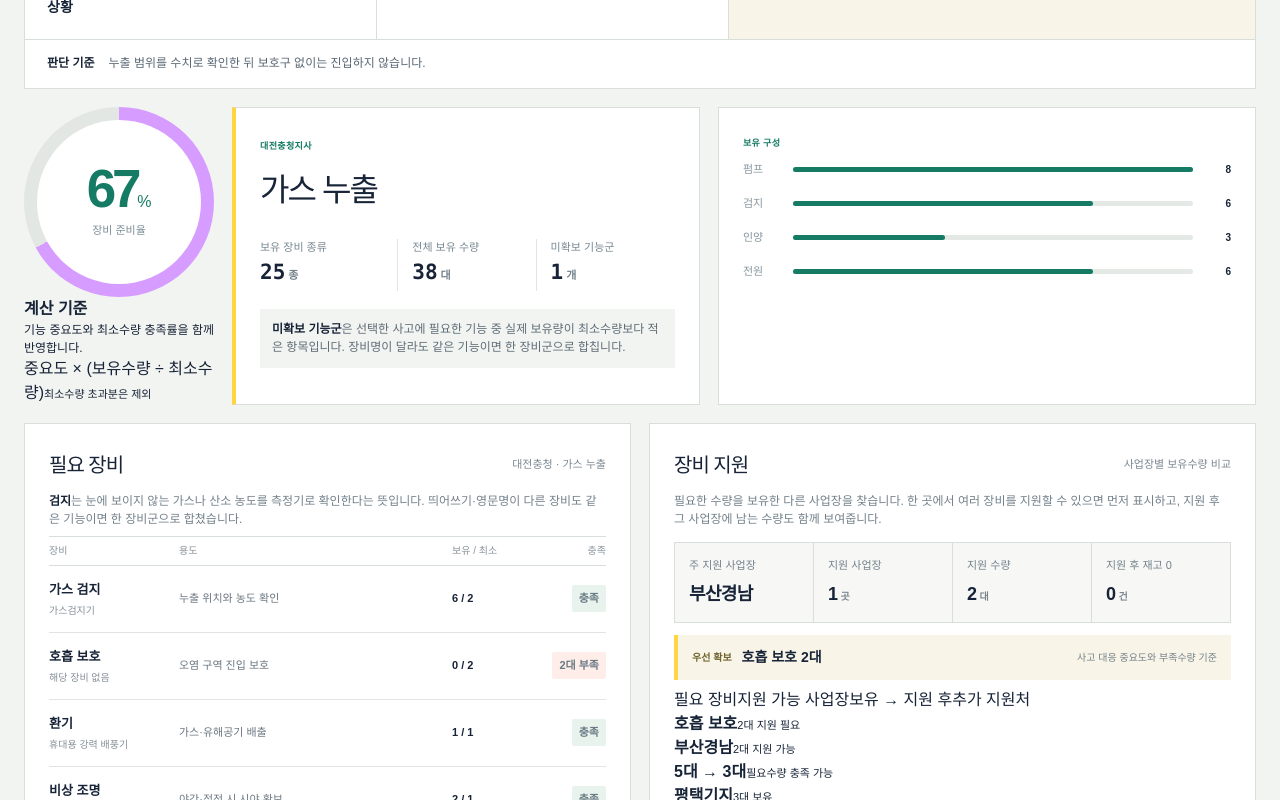
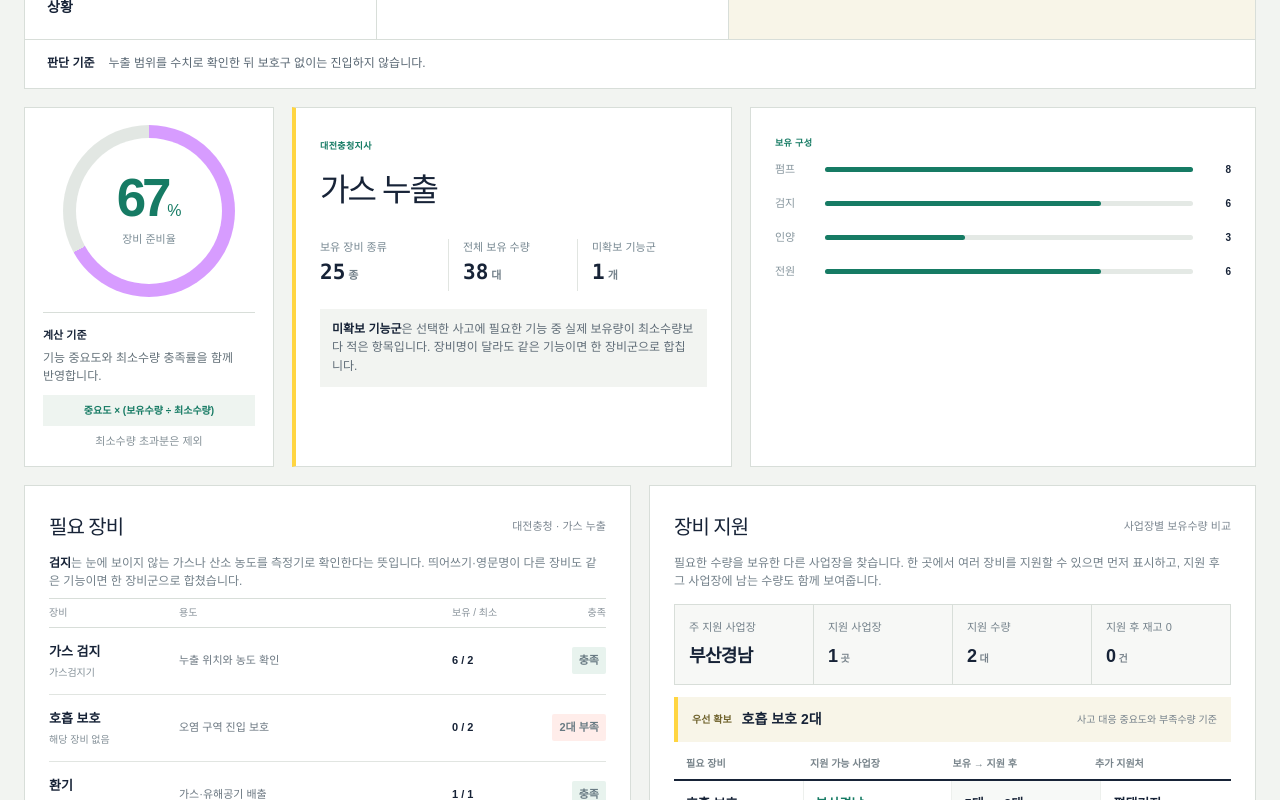
Before and after one commit to woals5420/hyeonjang-on, a Next.js app: page /recover in a window 1280 px wide. Shown: the part 500-1300 px from the top of the page. Built offline with nearby package versions, Linux system fonts and the light colour scheme.

Commit message:
긴급복구 지원표 반응형 배치 개선

```diff
--- a/app/globals.css
+++ b/app/globals.css
@@ -417,7 +417,7 @@ footer .candidate-nav a { color: #aab5c1; }
 .rg-selector { display: grid; grid-template-columns: 1.3fr 1fr; gap: 10px; padding: 18px; border: 1px solid #2a3a42; background: #111f26; }
 .rg-selector label { color: #7f9099; font-size: 9px; font-weight: 900; }
 .rg-selector select { margin-top: 8px; border-color: #33464f; background: #0c171d; color: #fff; }
-.rg-status { display: grid; grid-template-columns: 190px 1fr 1.15fr; gap: 18px; margin: 0 max(24px, calc((100vw - 1340px) / 2)) 18px; }
+.rg-status { display: grid; grid-template-columns: 250px 1fr 1.15fr; gap: 18px; margin: 0 max(24px, calc((100vw - 1340px) / 2)) 18px; }
 .readiness-ring, .rg-site-summary, .rg-fingerprint, .dispatch-kit, .transfer-board, .latent-grid, .rg-model { border: 1px solid #2a3a42; background: #111f26; }
 .readiness-ring { display: grid; place-items: center; width: 190px; height: 190px; border-radius: 50%; padding: 13px; }
 .readiness-ring > div { display: grid; grid-template-columns: auto auto; place-content: center; align-items: baseline; width: 100%; height: 100%; border-radius: 50%; background: #111f26; text-align: center; }
@@ -479,7 +479,7 @@ footer .candidate-nav a { color: #aab5c1; }
   .candidate-header { grid-template-columns: 1fr auto; }
   .candidate-header > small { display: none; }
   .dz-console, .dz-grid, .rg-main-grid { grid-template-columns: 1fr; }
-  .rg-status { grid-template-columns: 190px 1fr; }
+  .rg-status { grid-template-columns: 250px 1fr; }
   .rg-fingerprint { grid-column: 1/-1; }
   .latent-stage { grid-template-columns: 150px 1fr; padding: 24px; gap: 24px; }
   .origin-site { width: 125px; height: 125px; }
@@ -689,12 +689,13 @@ footer .candidate-nav a { color: #aab5c1; }
 .eocs-note { margin: 10px 0 0; color: #758079; font-size: 8px; line-height: 1.55; }
 .eocs-note a { color: var(--green); font-weight: 900; text-decoration: underline; text-underline-offset: 2px; }
 
-.readiness-proof { margin: 0 max(24px, calc((100vw - 1340px) / 2)) 18px; padding: 20px 24px; border: 1px solid var(--line); background: #fff; }
-.readiness-proof > p { margin: 8px 0 11px; color: #53616d; font-size: 10px; line-height: 1.6; }
-.readiness-proof > p b { color: var(--navy); }
-.proof-chips { display: flex; flex-wrap: wrap; gap: 7px; align-items: center; }
-.proof-chips span { padding: 5px 8px; border-radius: 2px; background: #e9efeb; color: var(--green); font-size: 8px; font-weight: 900; }
-.proof-chips em { margin-left: auto; color: #7a858d; font-size: 8px; font-style: normal; }
+.readiness-card { display: flex; flex-direction: column; align-items: center; padding: 17px 18px 16px; border: 1px solid var(--line); background: #fff; }
+.readiness-card .readiness-ring { width: 172px; height: 172px; flex: none; }
+.readiness-card-proof { width: 100%; margin-top: 15px; padding-top: 14px; border-top: 1px solid var(--line); }
+.readiness-card-proof strong { display: block; color: var(--navy); font-size: 11px; }
+.readiness-card-proof p { margin: 6px 0 10px; color: #65727a; font-size: 10px; line-height: 1.5; word-break: keep-all; }
+.readiness-card-proof span { display: block; padding: 8px 9px; background: #eef4f0; color: var(--green); font-size: 10px; font-weight: 900; text-align: center; }
+.readiness-card-proof small { display: block; margin-top: 7px; color: #849097; text-align: center; }
 .kit-columns-wide, .kit-row-wide { grid-template-columns: 120px 1fr 76px 68px; }
 .kit-row-wide { min-height: 67px; }
 .kit-row-wide strong small { display: block; max-width: 110px; margin-top: 5px; color: #849098; font-size: 7px; font-weight: 500; line-height: 1.35; }
@@ -763,11 +764,16 @@ footer .candidate-nav a { color: #aab5c1; }
 .ai-priority b { color: #6f622c; font-size: 10px; }
 .ai-priority strong { color: var(--navy); font-size: 14px; }
 .ai-priority span { color: #75808a; font-size: 10px; text-align: right; }
-.transfer-row-rich { grid-template-columns: 95px 1.2fr 82px 38px 1fr; min-height: 78px; font-size: 11px; }
-.transfer-row-rich > em { width: 34px; height: 34px; background: #eef4f0; font-size: 10px; }
-.transfer-row-rich > em::after { content: '점'; margin-left: 1px; font-size: 7px; }
-.transfer-row-rich .backup-site { color: #66747d; }
-.transfer-row-rich .backup-site small { color: #879199; }
+.support-columns, .support-row { display: grid; grid-template-columns: 1fr 1.15fr 1.15fr 1fr; gap: 0; }
+.support-columns { margin-top: 14px; padding: 0 12px 8px; border-bottom: 2px solid var(--navy); color: #78848b; font-size: 10px; font-weight: 900; }
+.support-row { align-items: stretch; border-bottom: 1px solid var(--line); }
+.support-row > div { min-width: 0; padding: 14px 12px; border-right: 1px solid #edf0ed; }
+.support-row > div:last-child { border-right: 0; }
+.support-row strong { display: block; overflow-wrap: anywhere; color: var(--navy); font-size: 13px; line-height: 1.4; }
+.support-row small { display: block; margin-top: 5px; color: #76828a; font-size: 10px; line-height: 1.45; }
+.support-row > div:nth-child(2) strong { color: var(--green); }
+.support-row > div:nth-child(3) { background: #f7f9f7; }
+.support-row > p { grid-column: 2/-1; margin: 0; padding: 16px 12px; color: #7a858c; }
 .score-guide { margin: 12px 0 0; padding: 11px 12px; background: var(--paper); color: #69757d; font-size: 10px; line-height: 1.55; }
 .score-guide b { margin-right: 6px; color: var(--green); }
 
@@ -783,7 +789,7 @@ footer .candidate-nav a { color: #aab5c1; }
   .candidate-header > small, .header-status { font-size: 12px; }
   .digsafe-page small, .recover-page small { font-size: 11px; }
   .digsafe-page p, .recover-page p { font-size: 12px; }
-  .page-howto, .section-help, .readiness-proof > p, .readiness-summary, .rg-model > p { font-size: 12px; }
+  .page-howto, .section-help, .readiness-card-proof p, .readiness-summary, .rg-model > p { font-size: 12px; }
   .kit-columns, .patrol-columns { font-size: 10px; }
   .kit-row, .transfer-row, .dz-row { font-size: 11px; }
   .kit-row strong, .transfer-row strong, .dz-row strong { font-size: 13px; }
@@ -794,11 +800,10 @@ footer .candidate-nav a { color: #aab5c1; }
 }
 
 @media (max-width: 1100px) {
+  .rg-main-grid { grid-template-columns: 1fr; }
   .incident-brief { grid-template-columns: 1fr 1fr; }
   .incident-brief .incident-sequence { grid-column: 1/-1; }
   .ai-plan-summary { grid-template-columns: repeat(2, 1fr); }
-  .transfer-row-rich { grid-template-columns: 90px 1fr 76px 36px; }
-  .transfer-row-rich .backup-site { grid-column: 2/-1; padding-bottom: 11px; }
   .model-status { grid-template-columns: 1fr; gap: 7px; }
 }
 
@@ -810,7 +815,22 @@ footer .candidate-nav a { color: #aab5c1; }
   .ai-plan-summary { grid-template-columns: 1fr 1fr; }
   .ai-priority { grid-template-columns: 1fr; }
   .ai-priority span { text-align: left; }
-  .transfer-row-rich { grid-template-columns: 1fr auto; gap: 8px 12px; padding: 12px 0; }
-  .transfer-row-rich > b, .transfer-row-rich > em { justify-self: end; }
-  .transfer-row-rich .backup-site { grid-column: 1/-1; padding-bottom: 0; }
+  .support-columns { display: none; }
+  .support-row { grid-template-columns: 1fr 1fr; margin-top: 10px; border: 1px solid var(--line); }
+  .support-row > div { border-right: 1px solid var(--line); border-bottom: 1px solid var(--line); }
+  .support-row > div::before { display: block; margin-bottom: 6px; color: #879199; font-size: 9px; font-weight: 900; }
+  .support-row > div:nth-child(1)::before { content: '필요 장비'; }
+  .support-row > div:nth-child(2)::before { content: '지원 가능 사업장'; }
+  .support-row > div:nth-child(3)::before { content: '보유 → 지원 후'; }
+  .support-row > div:nth-child(4)::before { content: '추가 지원처'; }
+  .support-row > div:nth-child(even) { border-right: 0; }
+  .support-row > div:nth-last-child(-n+2) { border-bottom: 0; }
+  .support-row > p { grid-column: 1/-1; }
 }
+
+@media (max-width: 460px) {
+  .support-row { grid-template-columns: 1fr; }
+  .support-row > div, .support-row > div:nth-child(even), .support-row > div:nth-last-child(-n+2) { border-right: 0; border-bottom: 1px solid var(--line); }
+  .support-row > div:last-child { border-bottom: 0; }
+  .support-row > p { grid-column: auto; }
+}
```
